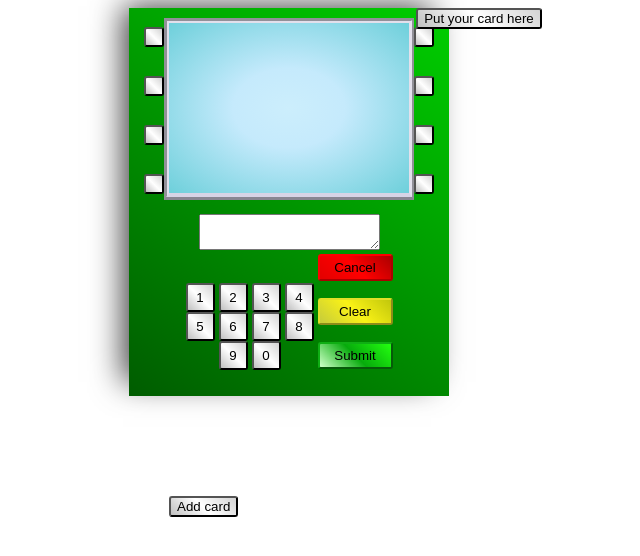
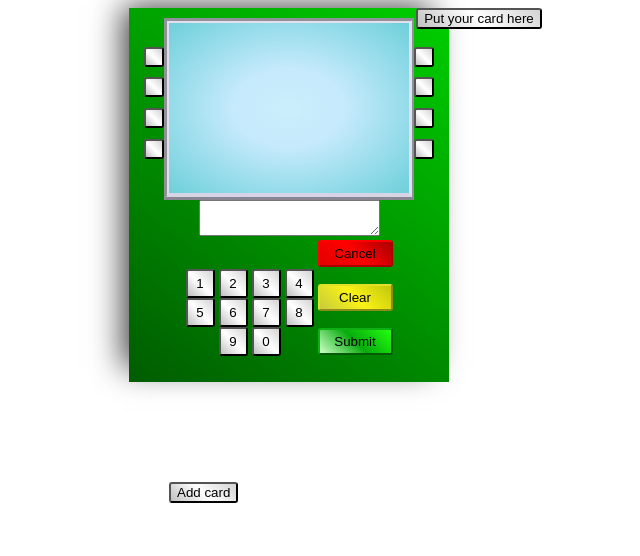
Before and after one commit to Varkh/CashMachine-JS-Emulator, a website: page index.html in a window 1280 px wide. Shown: the whole page, without its empty margins (351-991 px from the left). Drawn offline with nearby package versions, Linux system fonts and the light colour scheme.

Commit message:
screenSize and buttons v2

```diff
--- a/css/main.css
+++ b/css/main.css
@@ -19,15 +19,18 @@ p {
 
 .left-side-buttons {
 	float: left;
+	margin-top: 19px
 }
 .right-side-buttons {
 	display: inline-block;
+	margin-top: 19px
+
 }
 .empty {
 	width: 20px;
 	height: 20px;
-	margin-bottom: 20px;
-	margin-top: 9px;
+
+	margin-top: 10px;
 }
 .display-area, .text-area, .buttons {
 	display: inline-block;
```
